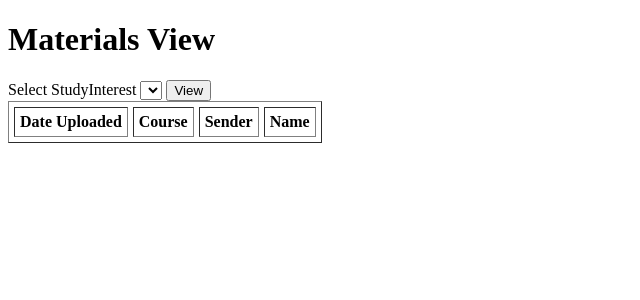
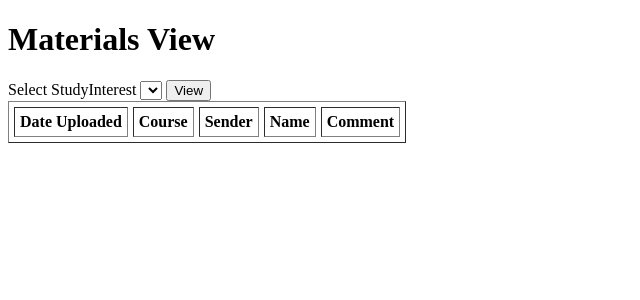
Before and after one commit to CIS-454-Studdy-Buddy/StudyBuddy, a Flask app: page /materialsview in a window 1280 px wide. Shown: the top 300 px of the page, without its empty margins (0-640 px from the left). Run offline with Flask 3, Linux system fonts and the light colour scheme; the visitor is signed in with stand-in values (Sample User, id 1); data comes from the database, SQL or seed files in the repository; data that the repository does not hold is empty.

Commit message:
comment for upload materials and display comment

```diff
--- a/app/materialsupload.py
+++ b/app/materialsupload.py
@@ -12,6 +12,7 @@ from datetime import datetime
 
 class materialsUploadForm(FlaskForm):
     material_but = SubmitField("Upload")
+    comment = StringField(validators=[Length(min=0, max=50)], render_kw={"placeholder": "Add a comment"})
 
 bp = Blueprint('materialsupload', __name__, url_prefix='/')
 @bp.route('/materialsupload', methods=['GET','POST'])
@@ -42,7 +43,7 @@ def materialsUpload():
                     with open(os.path.join('app/uploads/', secure_filename(file.filename)), "rb") as f:
                         blob_data = bytearray(f.read())
                     d = Document(buddy_sender=user.id, buddy_receiver=buddy.id,
-                                course_id=br.study_interest.course.id, name=file.filename, content=blob_data)
+                                course_id=br.study_interest.course.id, comment=form.comment.data, name=file.filename, content=blob_data)
                     db.session.add(d)
                     db.session.commit()
 
--- a/app/models/document.py
+++ b/app/models/document.py
@@ -12,6 +12,7 @@ class Document(db.Model):
     buddy_receiver = db.Column(db.Integer, db.ForeignKey("user.id"))
     course_id = db.Column(db.Integer, db.ForeignKey("course.id"))
     date_uploaded = db.Column(db.DateTime, default=datetime.datetime.utcnow)
+    comment = db.Column(db.String(50), nullable=False, default = '')
     name = db.Column(db.String(50), nullable=False, default = '')
     content = db.Column(db.LargeBinary())
 
--- a/app/templates/materialsupload.html
+++ b/app/templates/materialsupload.html
@@ -84,6 +84,7 @@
                             <br>
                             <br>
                             {{ form.hidden_tag() }}
+                            {{ form.comment }}
                             <div>
                                 <label style="text-align: center;">Material you are Uploading For: </label>
                                 <label class = "text_orange" style="text-align: center;">
--- a/app/templates/materialsview.html
+++ b/app/templates/materialsview.html
@@ -24,6 +24,8 @@
             <th>Course</th>
             <th>Sender</th>
             <th>Name</th>
+            <th>Comment</th>
+
         </tr>
 
         {% for d in list_of_doc %}
@@ -32,6 +34,7 @@
             <td>{{d.course.course_name}}</td>
             <td>{{d.sender.first_name}} {{d.sender.last_name}}</td>
             <td> <a href="{{url_for('materialsview.docView')}}?id={{d.id}}">{{d.name}}</a></td>
+            <td>{{d.comment}}</td>
 
 
         </tr>
```
